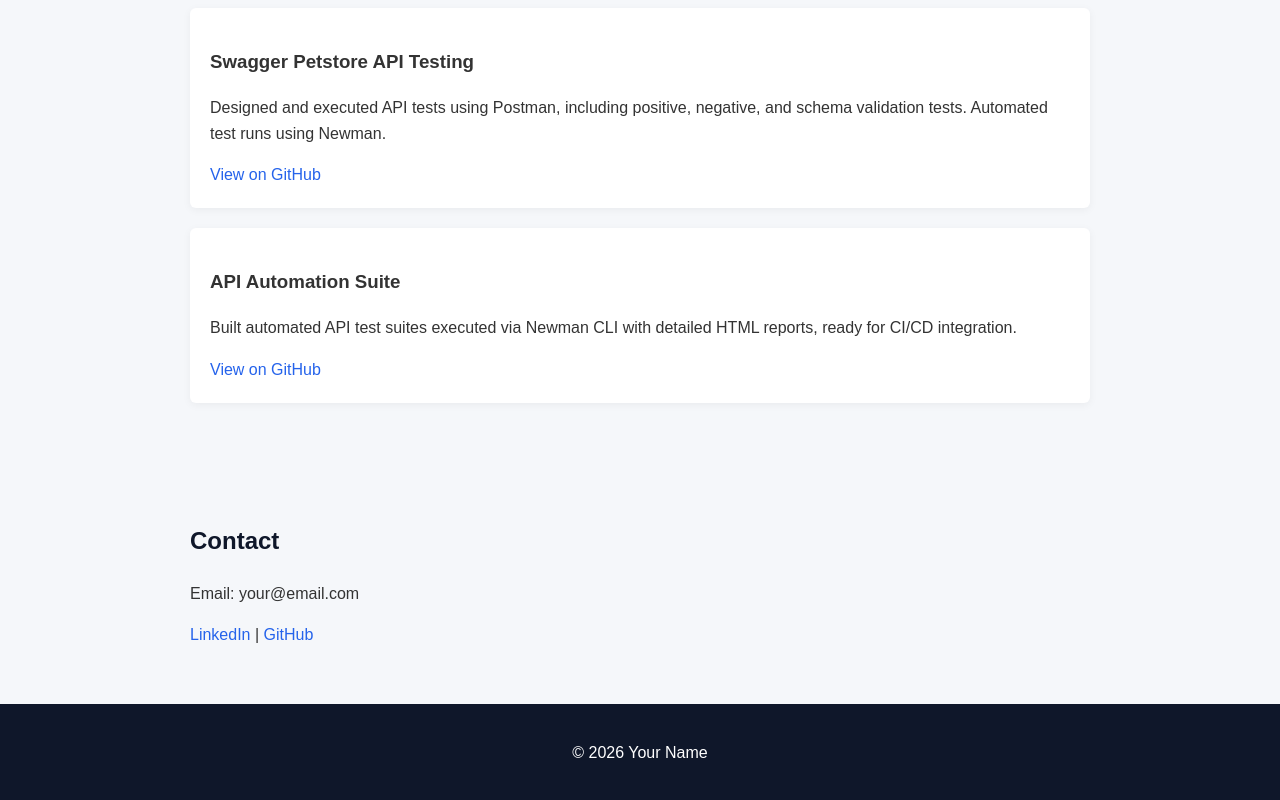
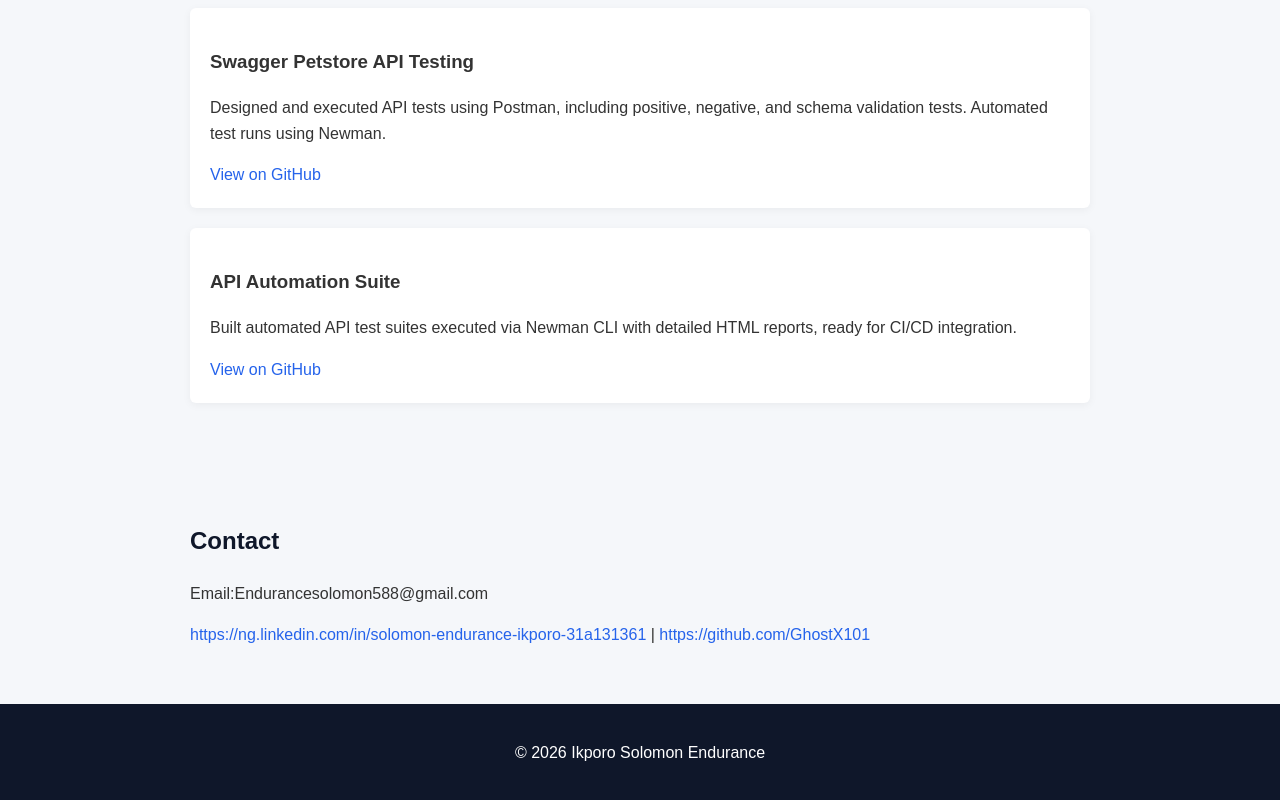
Before and after one commit to GhostX101/qa_portfolio, a plain HTML site: page index.html in a window 1280 px wide. Shown: the part 852-1652 px from the top of the page. Drawn offline with Linux system fonts and the light colour scheme.

Commit message:
Update index.html

```diff
--- a/index.html
+++ b/index.html
@@ -56,9 +56,9 @@
 <body>
 
 <header>
-  <h1>Your Name</h1>
+  <h1>IKPORO SOLOMON ENDURANCE</h1>
   <p>QA Engineer | Manual • API • Automation Testing</p>
-  <p>Postman • Newman • Cypress • Jira • GitHub</p>
+  <p>Postman • Newman • Cypress • Jira • GitHub • Jenkins </p>
 </header>
 
 <section>
@@ -108,15 +108,15 @@
 
 <section>
   <h2>Contact</h2>
-  <p>Email: your@email.com</p>
+  <p>Email:Endurancesolomon588@gmail.com</p>
   <p>
-    <a href="#">LinkedIn</a> |
-    <a href="#">GitHub</a>
+    <a href="#">https://ng.linkedin.com/in/solomon-endurance-ikporo-31a131361</a> |
+    <a href="#">https://github.com/GhostX101</a>
   </p>
 </section>
 
 <footer>
-  <p>© 2026 Your Name</p>
+  <p>© 2026 Ikporo Solomon Endurance</p>
 </footer>
 
 </body>
```
